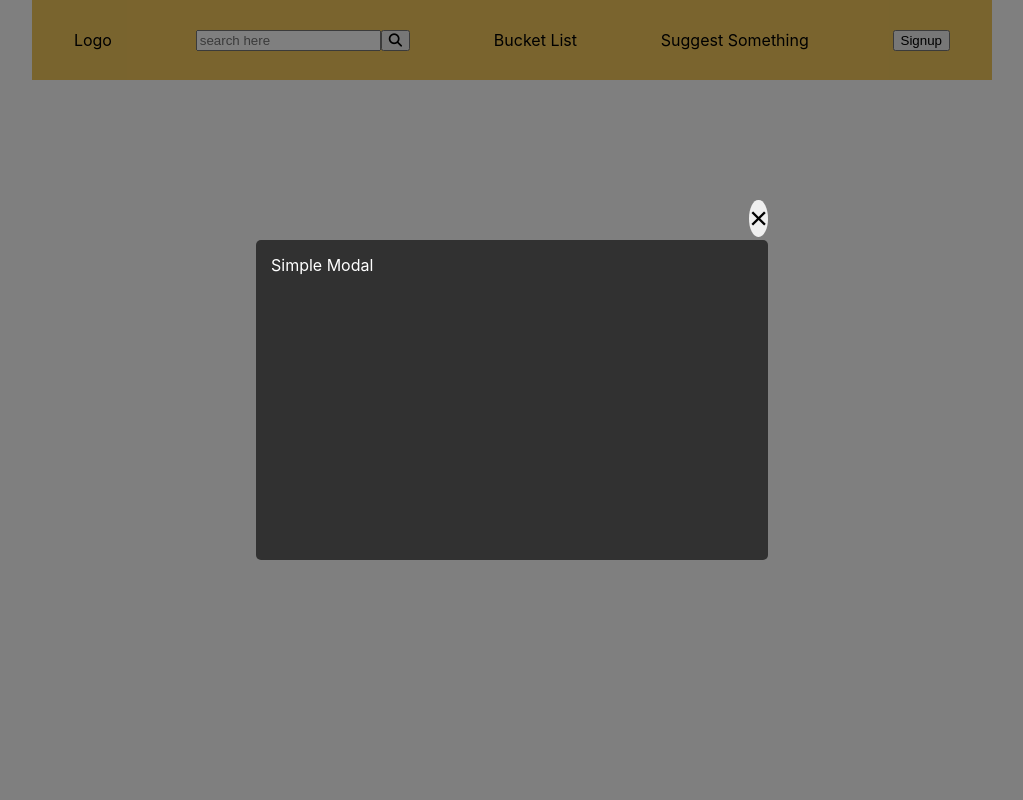
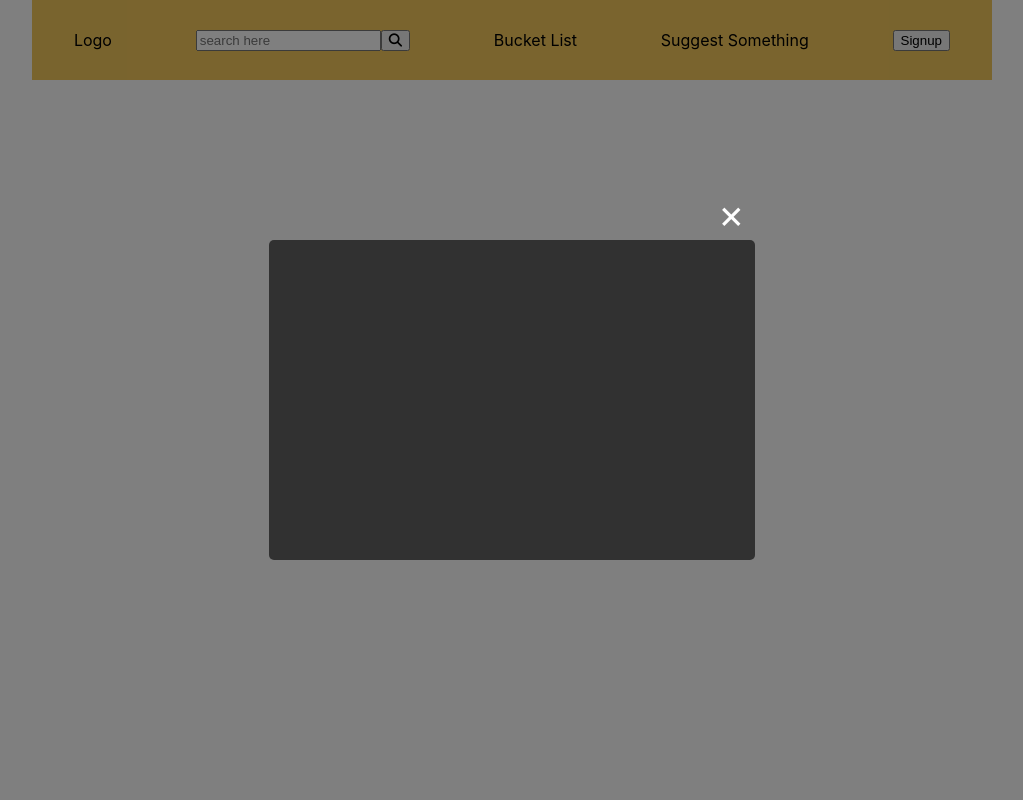
Before and after one commit to MushfiqMashuk/FoodMortem, a Next.js app: page /products in a window 1280 px wide. Shown: the top 800 px of the page, without its empty margins (128-1151 px from the left). Built offline with nearby package versions, Linux system fonts and the light colour scheme.

Commit message:
Modal close button finished

```diff
--- a/components/Modal/index.jsx
+++ b/components/Modal/index.jsx
@@ -12,11 +12,10 @@ const Modal = () => {
     <div className={styles.modal}>
       <div className={styles.modal_content}>
         <div className={styles.close_button_container}>
-          <button className={styles.close_button}>
-            <span>&times;</span>
-          </button>
+          {/* <button className={styles.close_button}>&times;</button> */}
+          <span className={styles.close_button}>&times;</span>
+          {/* <Image src={CrossIcon}/> */}
         </div>
-        <p>Simple Modal</p>
       </div>
     </div>
   );
--- a/components/Modal/modal.module.scss
+++ b/components/Modal/modal.module.scss
@@ -32,31 +32,40 @@
     position: relative;
     background-color: #313131;
     min-height: 40vh;
-    width: 40vw;
+    width: 38vw;
     border-radius: 5px;
     padding: 15px;
     color: white;
 
     .close_button_container {
+      height: 3rem;
+      width: 3rem;
       position: absolute;
       right: 0;
-      top: -2.5rem;
-      background-color: rgb(149, 149, 149);
+      top: -2.9rem;
+
       z-index: 2;
-      display: inline-block;
-      border-radius: 50%;
+      @include center_element;
+
       cursor: pointer;
       border: none;
       font-size: 2rem;
       line-height: 0;
       margin: 0;
+      border-radius: 50%;
 
+      &:hover {
+        background-color: #98989899;
+      }
+
+      &:active {
+        background-color: #b3b3b3fe;
+      }
 
       .close_button {
-        border: 0;
-        padding: 0;
-        font-size: 2rem;
-        border-radius: 50%;
+        position: absolute;
+        top: 20px;
+        font-size: 2.5rem;
       }
     }
   }
```
